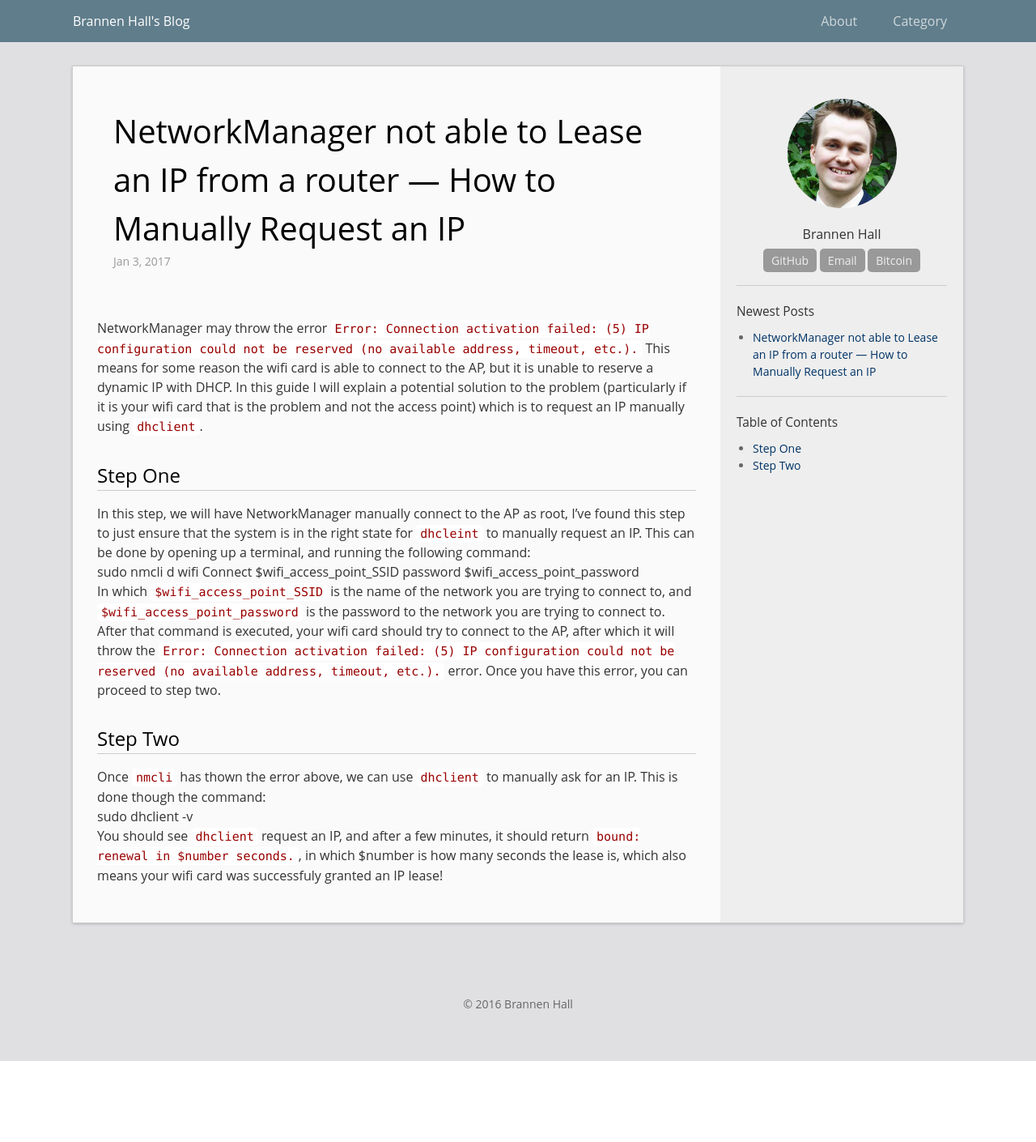
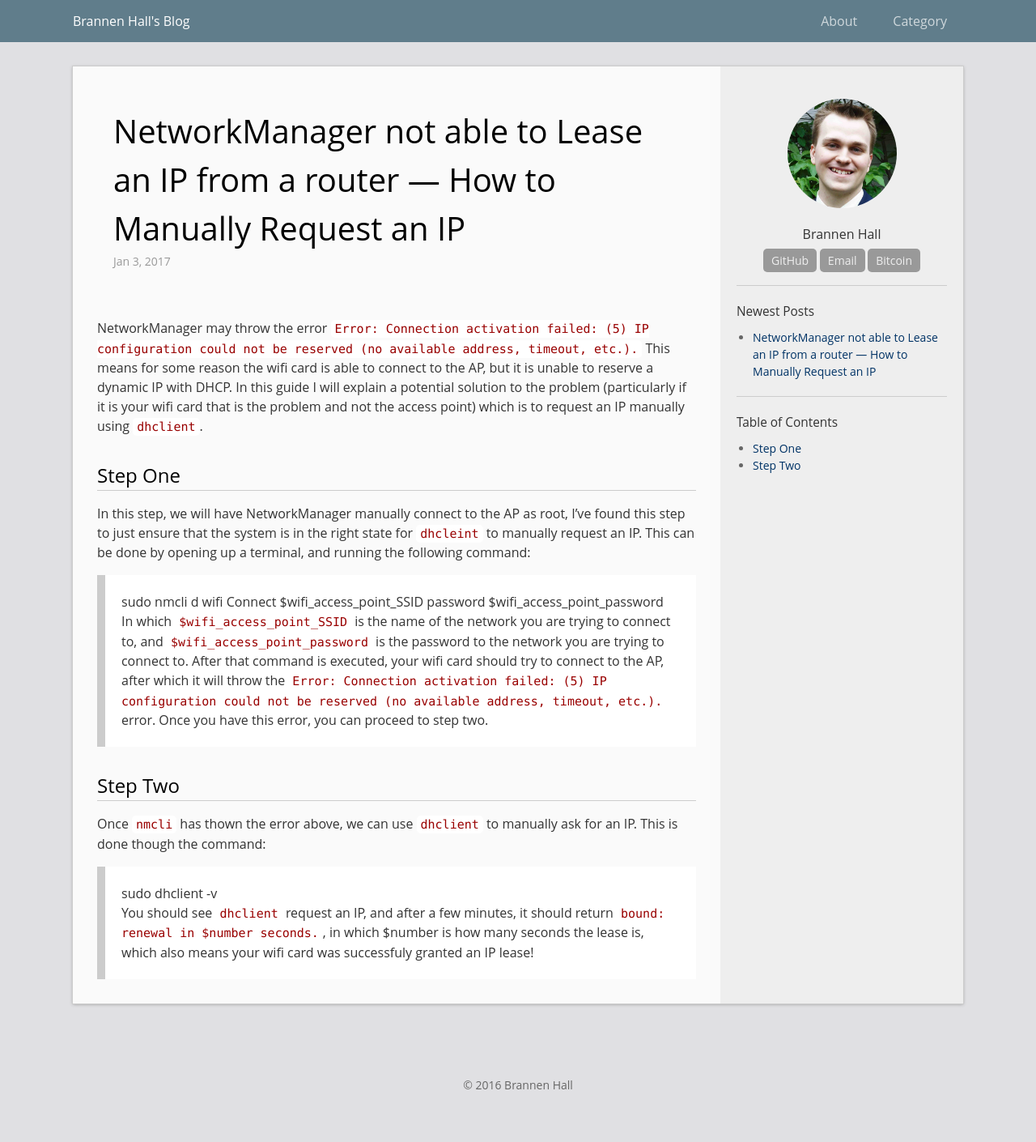
Before and after one commit to BrannenGH/BrannenGHH.github.io, a Jekyll site: the page built from _posts/2017-01-03-assigningIP.md, in a window 1280 px wide. Shown: the whole page at 81% size. Built offline with Jekyll 4.4.1, drawn with Linux system fonts in a browser that asks for light colours; before the commit the page ends 1310 px from its top, so only the background shows below that.

Commit message:
Fix formatting

```diff
--- a/_config.yml
+++ b/_config.yml
@@ -20,7 +20,7 @@ bitcoin_address: 16R18XT3ZLETKWUJAZ8tfEhsnVnct9nwjC
 #duoshuo_shortname: xxx  # get one: http://duoshuo.com/create-site/
 
 permalink: /archivers/:title
-gems:
+plugins:
  - jekyll-paginate
  - jekyll-gist
  - jemoji
--- a/_posts/2017-01-03-assigningIP.md
+++ b/_posts/2017-01-03-assigningIP.md
@@ -11,10 +11,10 @@ NetworkManager may throw the error ``Error: Connection activation failed: (5) IP
 
 # Step One
 In this step, we will have NetworkManager manually connect to the AP as root, I've found this step to just ensure that the system is in the right state for ``dhcleint`` to manually request an IP. This can be done by opening up a terminal, and running the following command:
-    sudo nmcli d wifi Connect $wifi_access_point_SSID password $wifi_access_point_password
+> sudo nmcli d wifi Connect $wifi_access_point_SSID password $wifi_access_point_password
 In which ``$wifi_access_point_SSID`` is the name of the network you are trying to connect to, and ``$wifi_access_point_password`` is the password to the network you are trying to connect to. After that command is executed, your wifi card should try to connect to the AP, after which it will throw the ``Error: Connection activation failed: (5) IP configuration could not be reserved (no available address, timeout, etc.).`` error. Once you have this error, you can proceed to step two.
 
 # Step Two
 Once ``nmcli`` has thown the error above, we can use ``dhclient`` to manually ask for an IP. This is done though the command:
-    sudo dhclient -v
+> sudo dhclient -v
 You should see ``dhclient`` request an IP, and after a few minutes, it should return ``bound: renewal in $number seconds.``, in which $number is how many seconds the lease is, which also means your wifi card was successfuly granted an IP lease!
```
Also changed, not shown: 7 other files.
